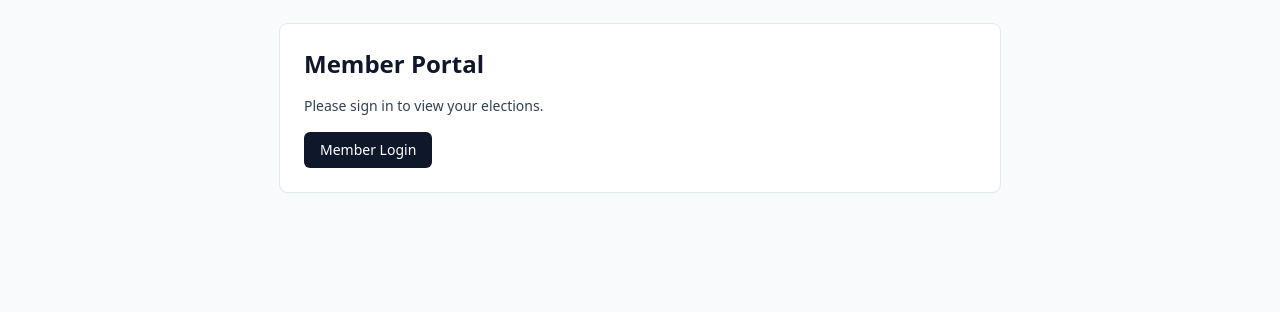
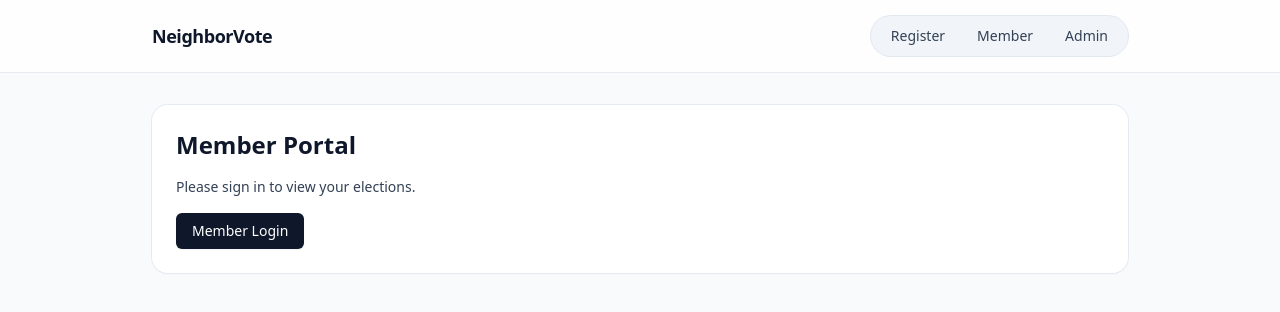
Before and after one commit to direwolfvm/neighborvote, a Next.js app: page /member in a window 1280 px wide. Shown: the top 312 px of the page. Built offline with nearby package versions, Linux system fonts and the light colour scheme; no server answers.

Commit message:
Add global header and refresh UI styling

```diff
--- a/app/globals.css
+++ b/app/globals.css
@@ -10,22 +10,56 @@ body {
   @apply bg-slate-50 text-slate-900 antialiased;
 }
 
-main {
-  @apply mx-auto w-full max-w-3xl p-6;
+.page {
+  @apply min-h-screen bg-gradient-to-b from-slate-50 via-slate-50 to-slate-100;
+}
+
+.site-header {
+  @apply sticky top-0 z-20 border-b border-slate-200/80 bg-white/80 backdrop-blur;
+}
+
+.site-shell {
+  @apply mx-auto flex w-full max-w-5xl items-center justify-between px-6 py-4;
+}
+
+.site-main {
+  @apply mx-auto w-full max-w-5xl px-6 py-8;
+}
+
+.brand {
+  @apply text-lg font-semibold tracking-tight text-slate-900;
+}
+
+.nav {
+  @apply flex items-center gap-2 rounded-full bg-slate-100 px-2 py-1 text-sm text-slate-700 ring-1 ring-slate-200;
+}
+
+.nav-link {
+  @apply rounded-full px-3 py-1.5 text-sm font-medium text-slate-700 hover:bg-white hover:text-slate-900;
 }
 
 .card {
-  @apply rounded-lg bg-white p-6 shadow-sm ring-1 ring-slate-200;
+  @apply rounded-2xl bg-white/90 p-6 shadow-sm ring-1 ring-slate-200/80 backdrop-blur-sm;
 }
 
 .field {
-  @apply mt-1 w-full rounded-md border border-slate-300 px-3 py-2;
+  @apply mt-1 w-full rounded-md border border-slate-300 bg-white/80 px-3 py-2 shadow-sm focus:border-slate-400 focus:outline-none focus:ring-2 focus:ring-slate-200;
 }
 
 .btn {
-  @apply inline-flex items-center rounded-md bg-slate-900 px-4 py-2 text-sm font-medium text-white hover:bg-slate-700;
+  @apply inline-flex items-center justify-center gap-2 rounded-md bg-slate-900 px-4 py-2 text-sm font-medium text-white shadow-sm transition hover:bg-slate-800;
 }
 
 .btn-secondary {
-  @apply inline-flex items-center rounded-md bg-white px-4 py-2 text-sm font-medium text-slate-900 ring-1 ring-slate-300 hover:bg-slate-100;
+  @apply inline-flex items-center justify-center gap-2 rounded-md bg-white/80 px-4 py-2 text-sm font-medium text-slate-900 shadow-sm ring-1 ring-slate-300 transition hover:bg-white;
 }
+
+@media (max-width: 640px) {
+  .site-shell {
+    @apply flex-col items-start gap-3;
+  }
+
+  .nav {
+    @apply flex-wrap justify-start;
+  }
+}
--- a/app/layout.tsx
+++ b/app/layout.tsx
@@ -1,4 +1,5 @@
 import type { Metadata } from "next";
+import Link from "next/link";
 import "./globals.css";
 
 export const metadata: Metadata = {
@@ -12,7 +13,27 @@ export default function RootLayout({
   return (
     <html lang="en">
       <body>
-        <main>{children}</main>
+        <div className="page">
+          <header className="site-header">
+            <div className="site-shell">
+              <Link href="/" className="brand">
+                NeighborVote
+              </Link>
+              <nav className="nav">
+                <Link href="/register" className="nav-link">
+                  Register
+                </Link>
+                <Link href="/member/login" className="nav-link">
+                  Member
+                </Link>
+                <Link href="/admin/login" className="nav-link">
+                  Admin
+                </Link>
+              </nav>
+            </div>
+          </header>
+          <main className="site-main">{children}</main>
+        </div>
       </body>
     </html>
   );
```
